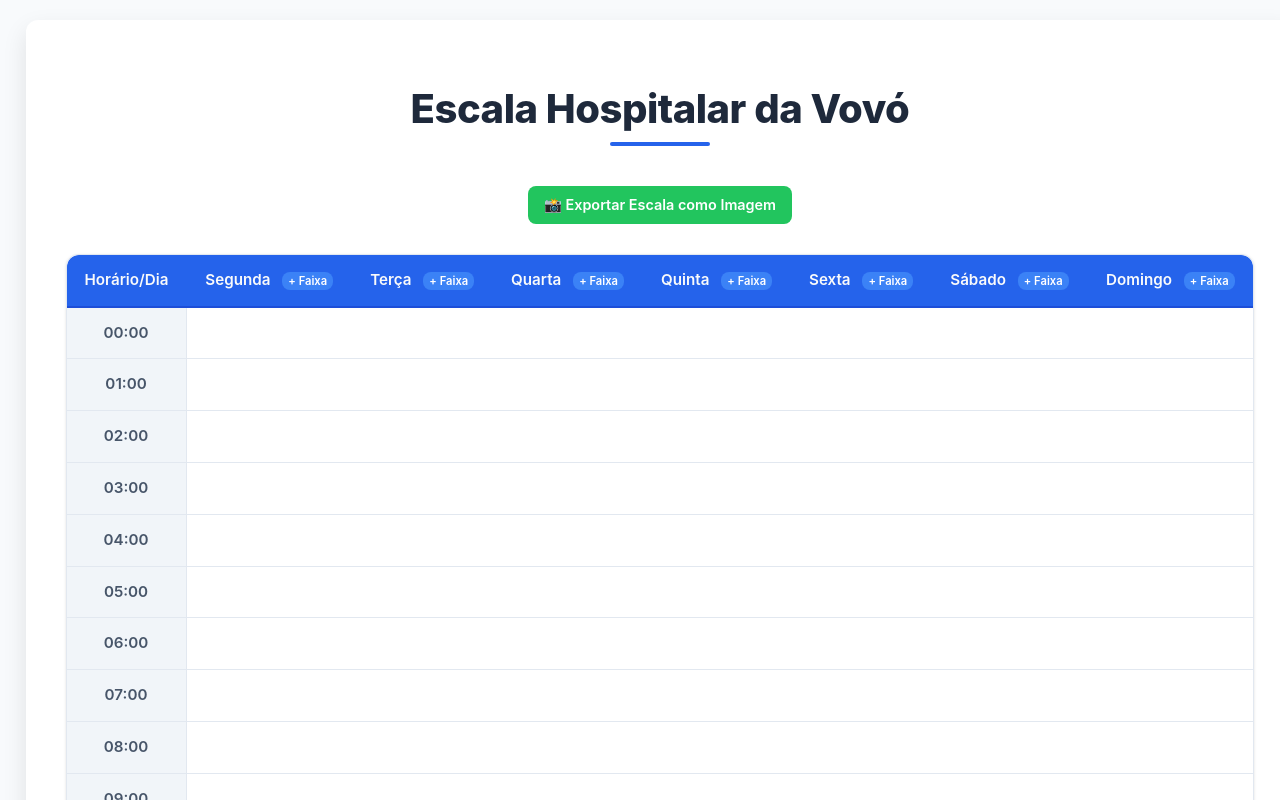
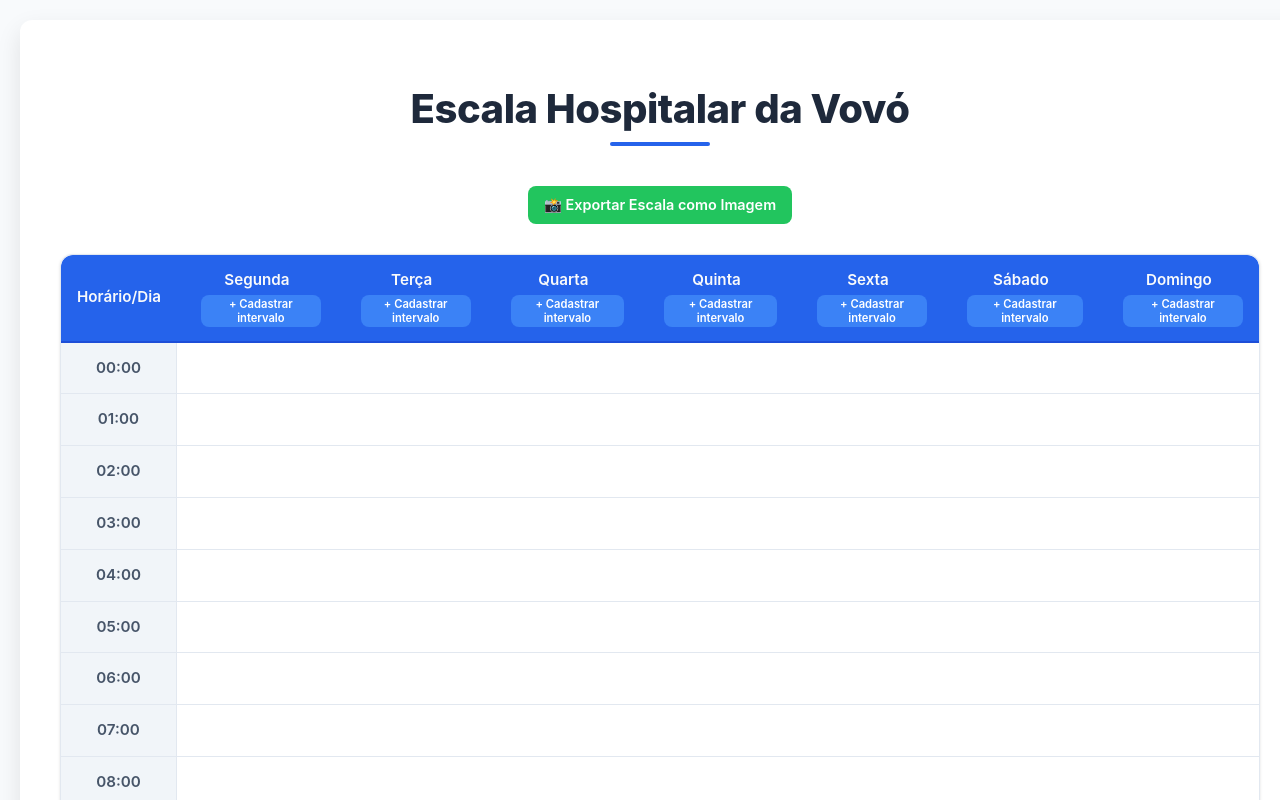
Before and after one commit to DvdMeneses/Escala-hospitalar-vovo, a React (Vite) app: page / in a window 1280 px wide. Shown: the top 800 px of the page. Built offline with nearby package versions, Linux system fonts and the light colour scheme; no server answers; the database is empty; a web font is replaced by a local one.

Commit message:
fix: Altera faixa para cadastrar intervalo

```diff
--- a/src/App.jsx
+++ b/src/App.jsx
@@ -62,7 +62,7 @@ function App() {
     }
   };
 
-  const salvarFaixa = (dia) => {
+  const cadastrarIntervalo = (dia) => {
     const intervalo = prompt(`Informe o intervalo para ${dia} no formato HH-HH (ex: 07-18):`);
     if (!intervalo) return;
 
@@ -116,10 +116,10 @@ function App() {
                   {dia}{' '}
                   <button
                     style={{ marginLeft: 8, padding: '2px 6px', fontSize: '0.7rem' }}
-                    onClick={() => salvarFaixa(dia)}
-                    title={`Preencher faixa de horários para ${dia}`}
+                    onClick={() => cadastrarIntervalo(dia)}
+                    title={`Cadastrar intervalo de horários para ${dia}`}
                   >
-                    + Faixa
+                    + Cadastrar intervalo
                   </button>
                 </th>
               ))}
```
